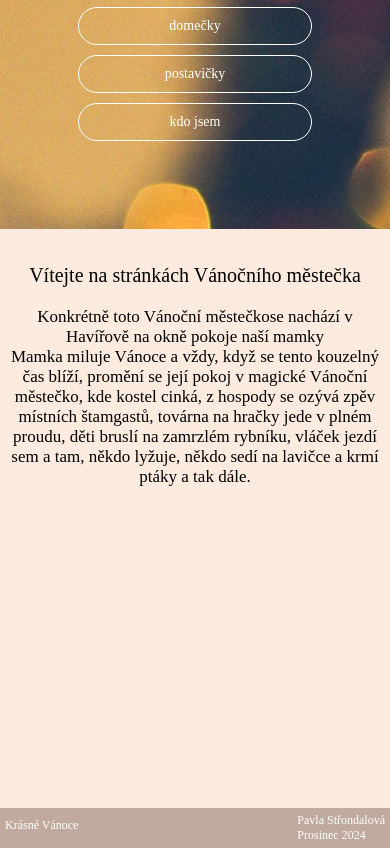
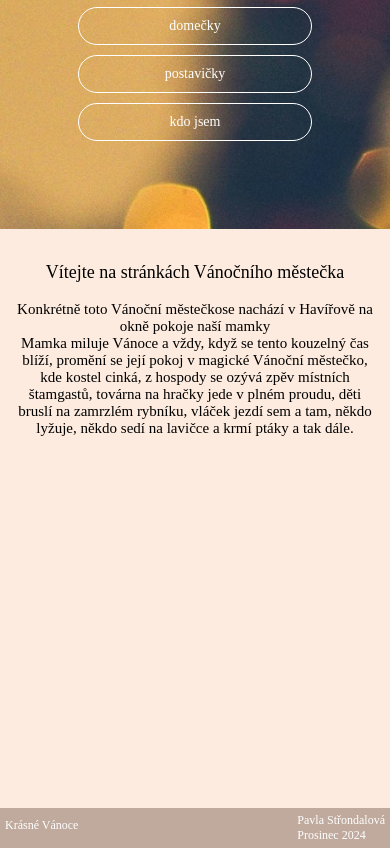
Before and after one commit to Strondal/Zaverecny_Projekt_Koderka, an Eleventy site: page index.html in a window 390 px wide. Shown: the part 111-959 px from the top of the page. Built offline with nearby package versions, Linux system fonts and the light colour scheme; Eleventy itself is replaced by a stand-in of ours; files that its build step writes are made by us from their sources; a web font is replaced by a local one.

Commit message:
mobil vhled

```diff
--- a/scss/style.scss
+++ b/scss/style.scss
@@ -97,12 +97,12 @@ a {
 
 
 .prvni__odstavec {
-    font-size: 20px;
+    font-size: 18px;
 }
 .druhy__odstavec,
 .treti__odstavec
 {
-    font-size: 17px;
+    font-size: 15px;
     margin: 0;
  }
 
```
Also changed, not shown: css/style.css, css/style.min.css.
